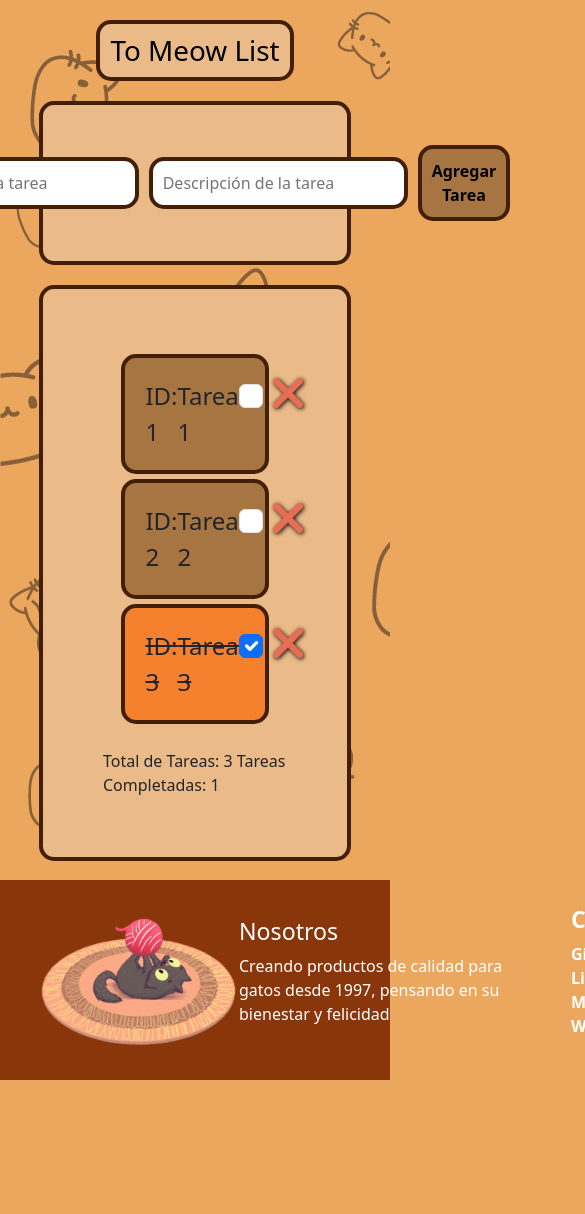
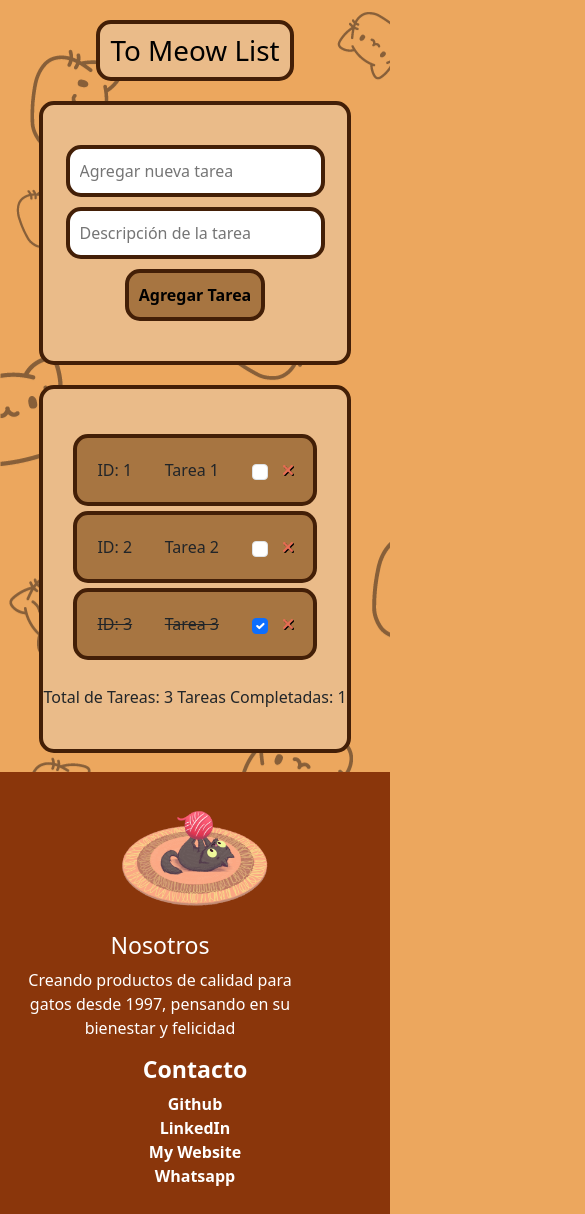
Before and after one commit to Cheskalala/Js-desafio5, a plain HTML site: page index.html in a window 390 px wide. Shown: the top 1214 px of the page, 585 px wide, since content can reach past the window. Before the commit the page ends 1080 px from the top, so only its background shows below. Drawn offline with nearby package versions, Linux system fonts and the light colour scheme.

Commit message:
responsividad

```diff
--- a/assets/css/styles.css
+++ b/assets/css/styles.css
@@ -47,7 +47,7 @@ main{
 
     gap: 10px;
     display: flex;
-    flex-direction: crow;
+    flex-direction: row;
     width: 80%;
     justify-content: center;
     border:solid 4px #431f07;
@@ -158,3 +158,65 @@ footer .us{
 width: 300px;
 color: #fff;
 }
+
+@media  screen and (max-width: 656px){
+
+
+    body{
+        height: 100%;
+    }
+    .caja-input{
+        flex-direction: column;
+    }
+    .contendor{
+        padding: 40px 0px;
+    }
+    .tarea {
+        display: flex;
+        justify-content: space-between;
+        margin: 5px 0;
+        background-color: #a77541;
+        padding: 20px;
+        border-radius: 15px;
+        border: solid 4px #431f07;
+        font-size: medium;
+    }
+    .botones {
+        display: flex;
+        gap: 15px;
+        align-items: center;
+    }
+    .borrar-btn {
+        width: 10px;
+        height: 10px;
+        filter: drop-shadow(1px 1px 0px #000);
+    }
+    .resumen {
+        margin-top: 20px;
+        text-align: center;
+    }
+    footer{
+        height: 100%;
+
+    }
+    .cajafoot{
+        display: grid;
+        grid-template-columns: 1fr;
+        width: 100%;
+        align-items: center;
+        padding-left: 10%;
+        text-align: center;
+        padding: 10px;
+    }
+    footer img{
+        width: 150px;
+        margin:0 ;
+    }
+    footer .contacto{
+        justify-content: center;
+
+    }
+    footer .contacto  ul{
+        padding: 0;
+        }
+}
```
